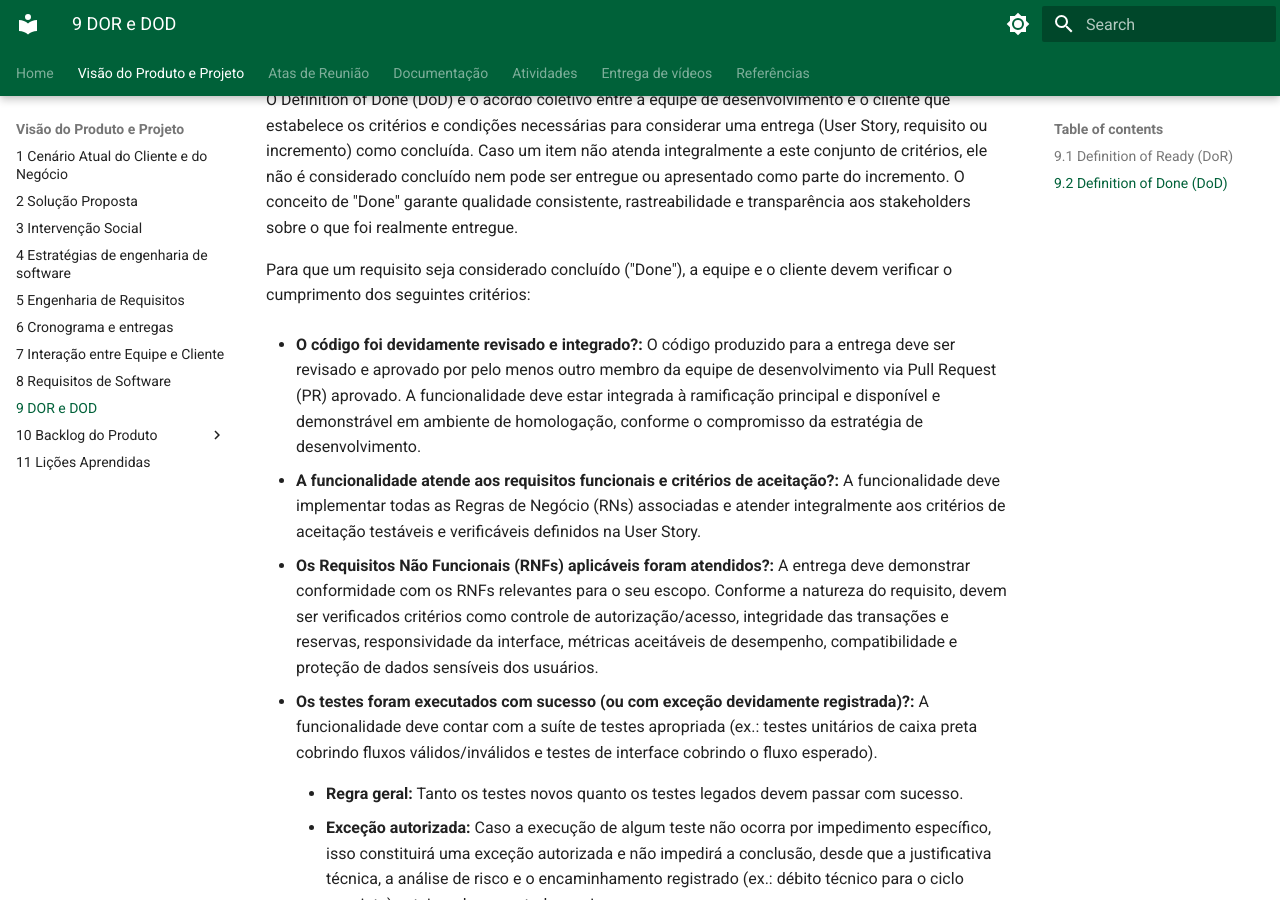
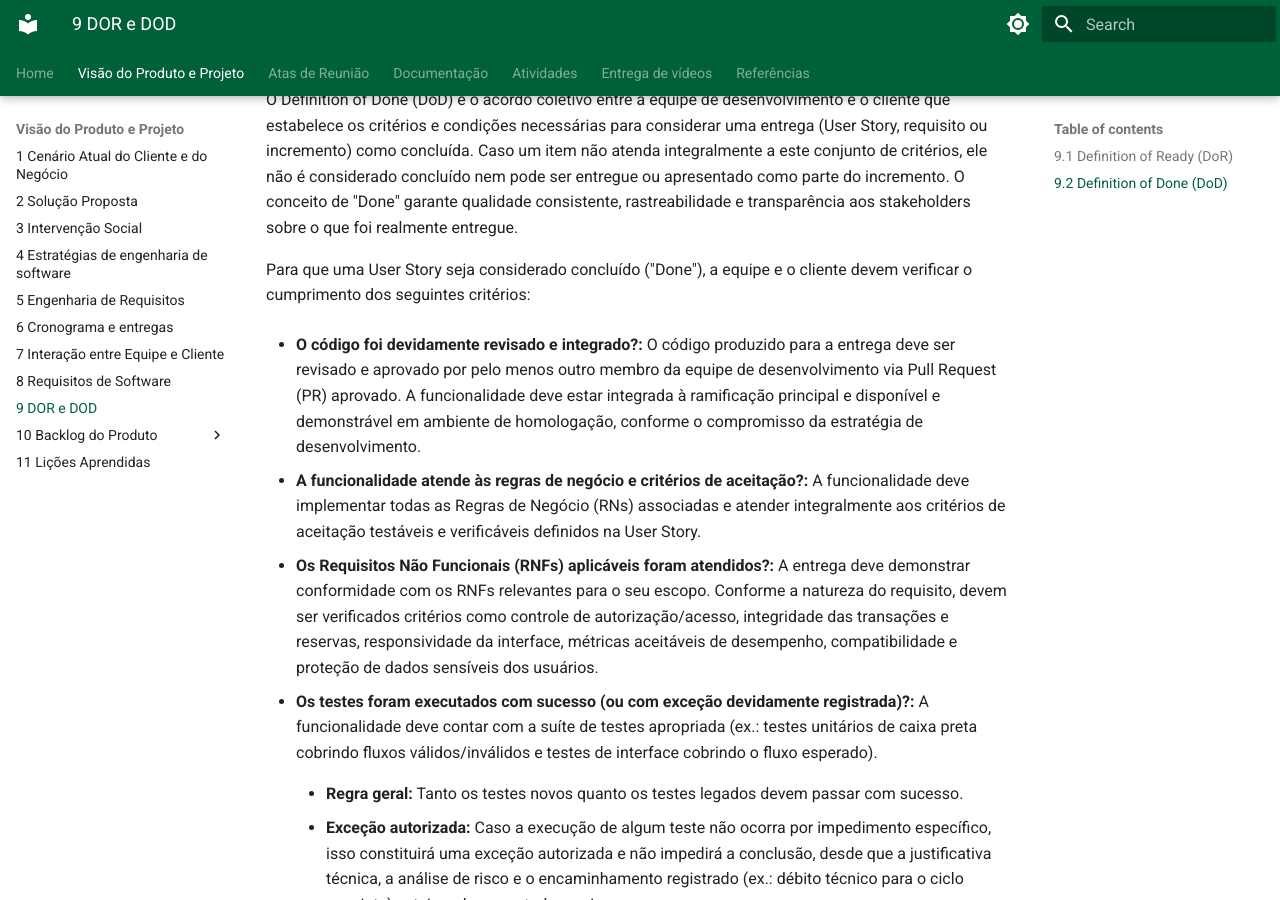
Before and after one commit to mdsreq-fga-unb/REQ-2026.2-T01-IBRADA-NET, an MkDocs documentation site: the page built from docs/documento-visao/9_dor_dod.md, in a window 1280 px wide and 900 px high, scrolled down 1897 px. Built offline with MkDocs 1.6.1 and Material for MkDocs 9.7.7, drawn with Linux system fonts in a browser that asks for light colours.

```diff
--- a/docs/documento-visao/9_dor_dod.md
+++ b/docs/documento-visao/9_dor_dod.md
@@ -46,11 +46,11 @@ Uma User Story é considerada pronta para entrar no ciclo de Construção / Dese
 
 O Definition of Done (DoD) é o acordo coletivo entre a equipe de desenvolvimento e o cliente que estabelece os critérios e condições necessárias para considerar uma entrega (User Story, requisito ou incremento) como concluída. Caso um item não atenda integralmente a este conjunto de critérios, ele não é considerado concluído nem pode ser entregue ou apresentado como parte do incremento. O conceito de "Done" garante qualidade consistente, rastreabilidade e transparência aos stakeholders sobre o que foi realmente entregue.
 
-Para que um requisito seja considerado concluído ("Done"), a equipe e o cliente devem verificar o cumprimento dos seguintes critérios:
+Para que uma User Story seja considerado concluído ("Done"), a equipe e o cliente devem verificar o cumprimento dos seguintes critérios:
 
 * **O código foi devidamente revisado e integrado?:** O código produzido para a entrega deve ser revisado e aprovado por pelo menos outro membro da equipe de desenvolvimento via Pull Request (PR) aprovado. A funcionalidade deve estar integrada à ramificação principal e disponível e demonstrável em ambiente de homologação, conforme o compromisso da estratégia de desenvolvimento.
 
-* **A funcionalidade atende aos requisitos funcionais e critérios de aceitação?:** A funcionalidade deve implementar todas as Regras de Negócio (RNs) associadas e atender integralmente aos critérios de aceitação testáveis e verificáveis definidos na User Story.
+* **A funcionalidade atende às regras de negócio e critérios de aceitação?:** A funcionalidade deve implementar todas as Regras de Negócio (RNs) associadas e atender integralmente aos critérios de aceitação testáveis e verificáveis definidos na User Story.
 
 * **Os Requisitos Não Funcionais (RNFs) aplicáveis foram atendidos?:** A entrega deve demonstrar conformidade com os RNFs relevantes para o seu escopo. Conforme a natureza do requisito, devem ser verificados critérios como controle de autorização/acesso, integridade das transações e reservas, responsividade da interface, métricas aceitáveis de desempenho, compatibilidade e proteção de dados sensíveis dos usuários.
 
```
Also changed, not shown: docs/documento-visao/1_cenarioAtual.md (+0 -2 lines).
